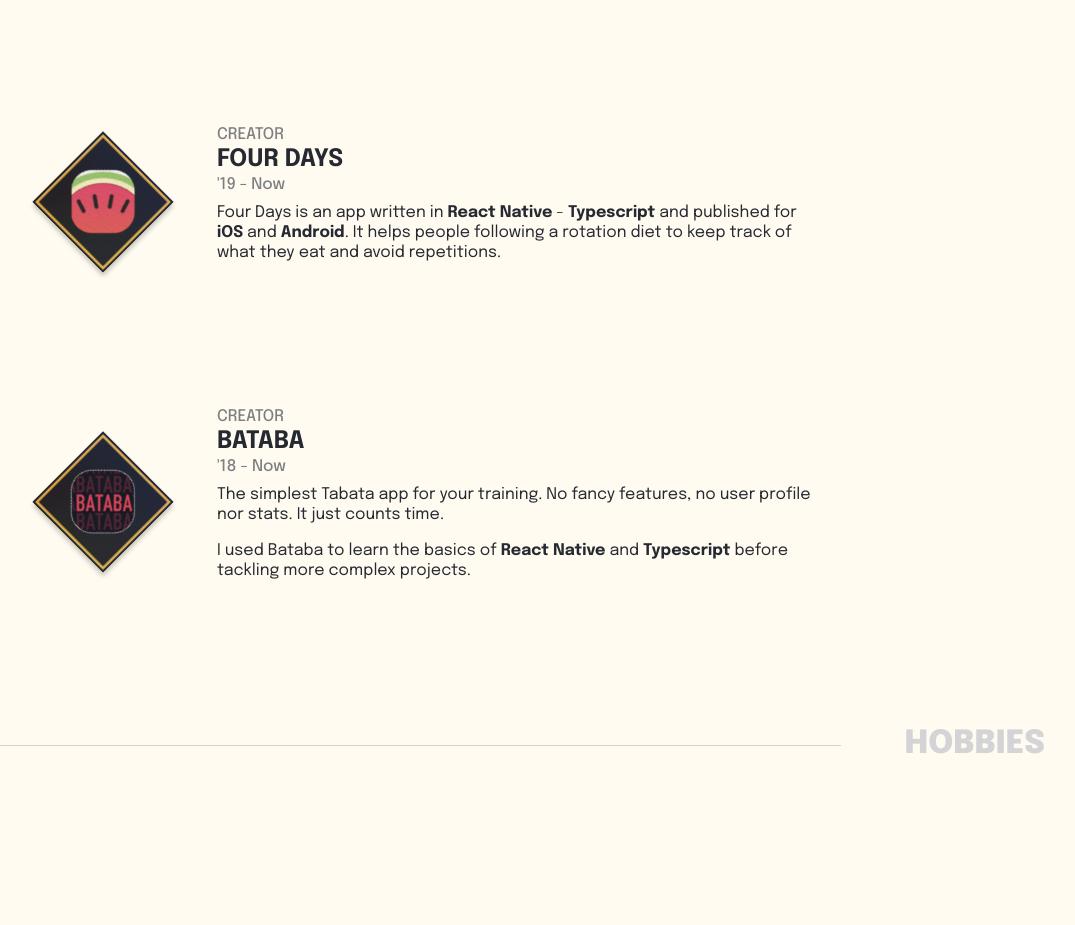
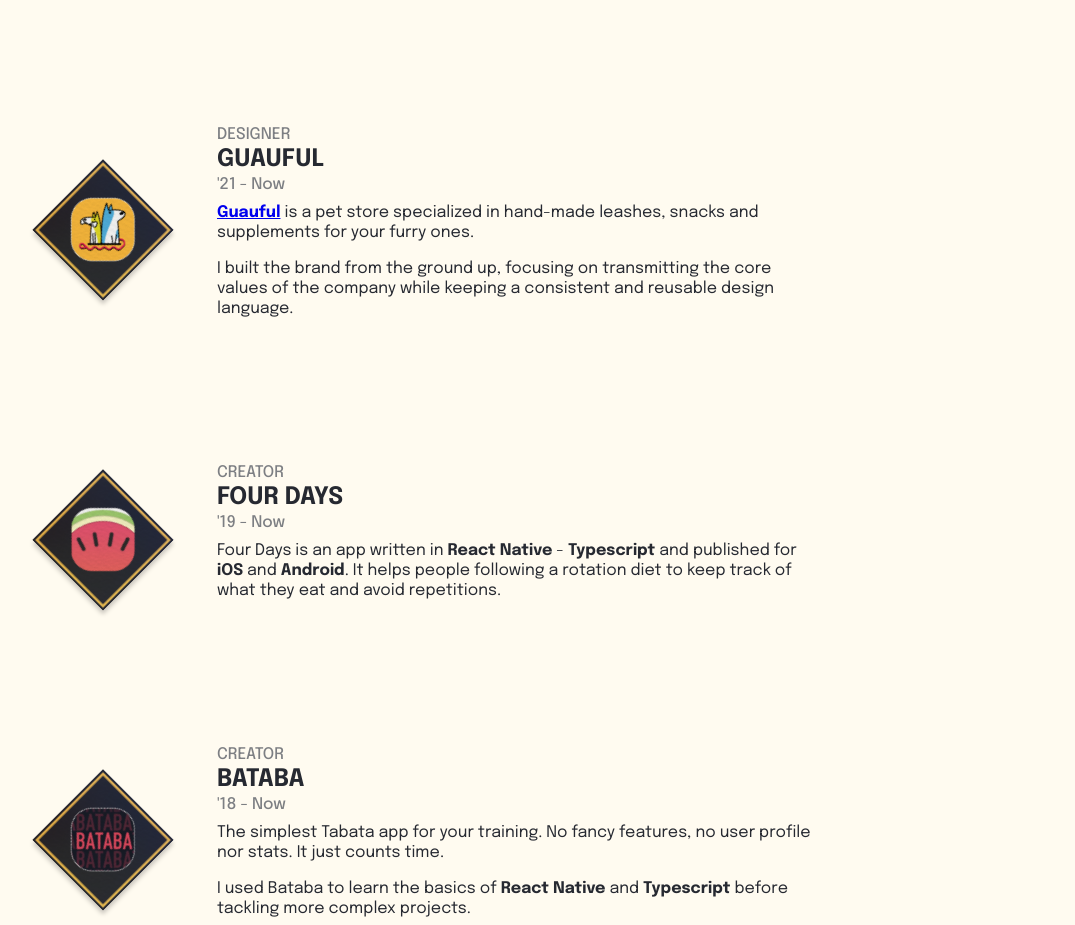
Before and after one commit to Serchinastico/serchinastico.com, a website: page index.html in a window 1280 px wide. Shown: the part 3486-4411 px from the top of the page, without its empty margins (203-1278 px from the left). Drawn offline with Linux system fonts and the light colour scheme; a web font is replaced by a local one.

Commit message:
Add guauful to jobs

```diff
--- a/index.html
+++ b/index.html
@@ -372,6 +372,40 @@
             <div class="logo-rotation">
               <div class="logo">
                 <img
+                  src="static/img/guauful_logo.png"
+                  class="logo-face logo-face-front"
+                />
+                <div class="logo-face logo-face-right bg-ink"></div>
+                <div class="logo-face logo-face-left bg-ink"></div>
+                <div class="logo-face logo-face-top bg-ink"></div>
+                <div class="logo-face logo-face-bottom bg-ink"></div>
+              </div>
+            </div>
+          </div>
+          <div class="flex flex-column ml5-ns ml0 mt0-ns mt4 flex-1">
+            <div class="mb2 flex flex-column">
+              <span class="ttu f5 fw5 ink-60">Designer</span>
+              <span class="f3 fw7 ttu">Guauful</span>
+              <span class="f5 fw5 ink-60"
+                >&#39;21 - Now</span
+              >
+            </div>
+            <div class="f5 fw4"><p class="mt0">
+  <a class="link underline b" href="https://guauful.com/">Guauful</a> is a pet store
+  specialized in hand-made leashes, snacks and supplements for your furry ones.
+</p> <p>
+  I built the brand from the ground up, focusing on transmitting the core values of
+  the company while keeping a consistent and reusable design language.
+</p>
+</div>
+          </div>
+        </div>
+
+        <div class="flex flex-row-ns flex-column items-center mw7 mt6-ns mt5">
+          <div class="logo-scene drop-shadow-m flex-1 mb0-ns mb4">
+            <div class="logo-rotation">
+              <div class="logo">
+                <img
                   src="static/img/fourdays_logo.png"
                   class="logo-face logo-face-front"
                 />
```
Also changed, not shown: data/work.yaml (+14 -0 lines), static/img/guauful_logo.png (added).
